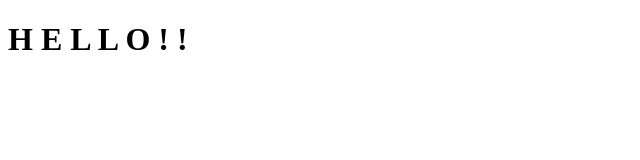
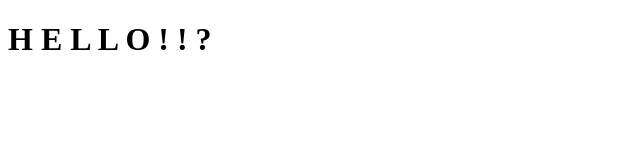
Before and after one commit to Fredeggs/git_demo, a plain HTML site: page index.html in a window 1280 px wide. Shown: the full height of the page, 0-640 px from the left. Drawn offline with Linux system fonts and the light colour scheme.

Commit message:
minor fixes

```diff
--- a/app.js
+++ b/app.js
@@ -1 +1 @@
-console.log('hello world!');
+console.log('hello world');
--- a/index.html
+++ b/index.html
@@ -15,6 +15,7 @@
         <span>O</span>
         <span>!</span>
         <span>!</span>
+        <span>?</span>
     </h1>
     <script src="app.js"></script>
 </body>
```
